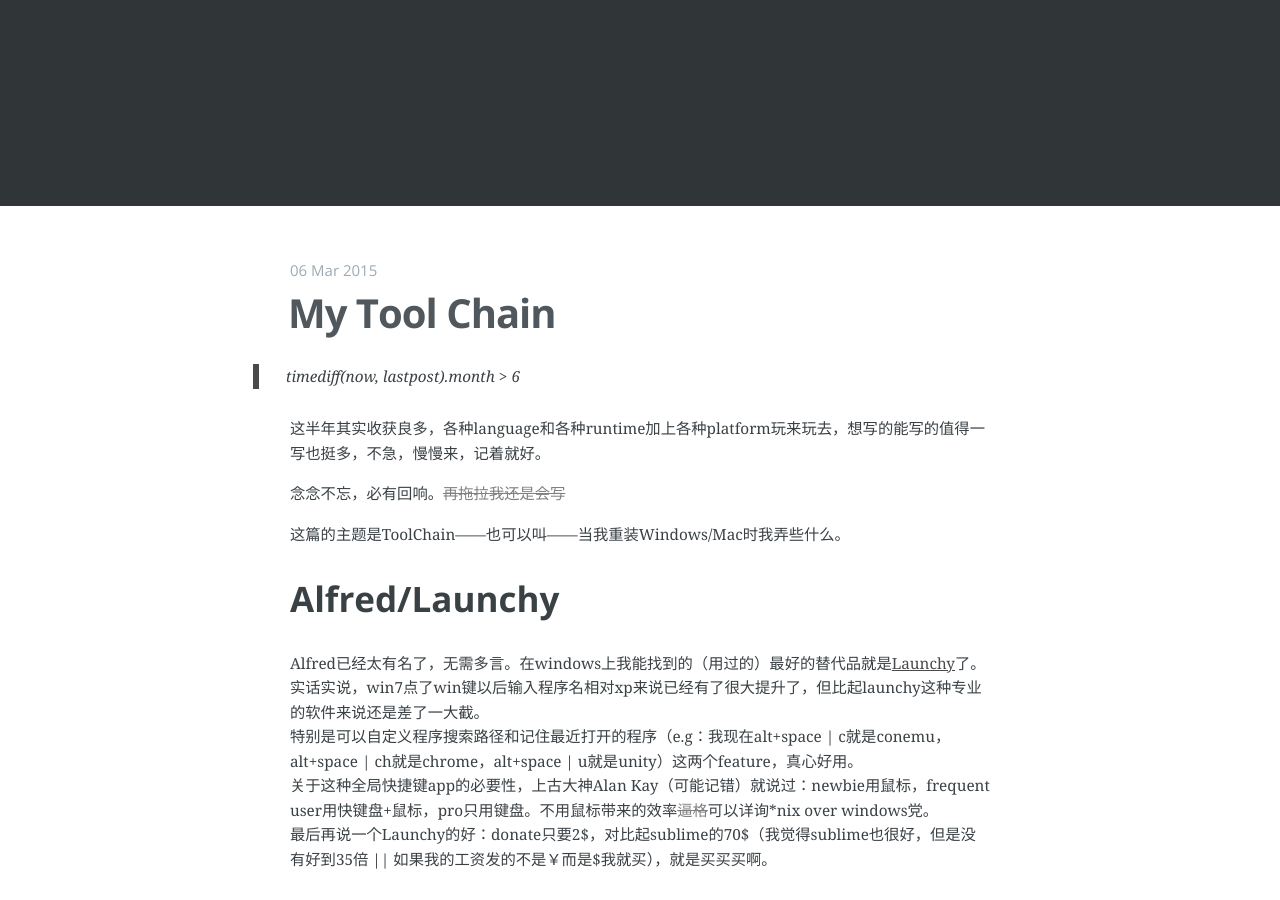
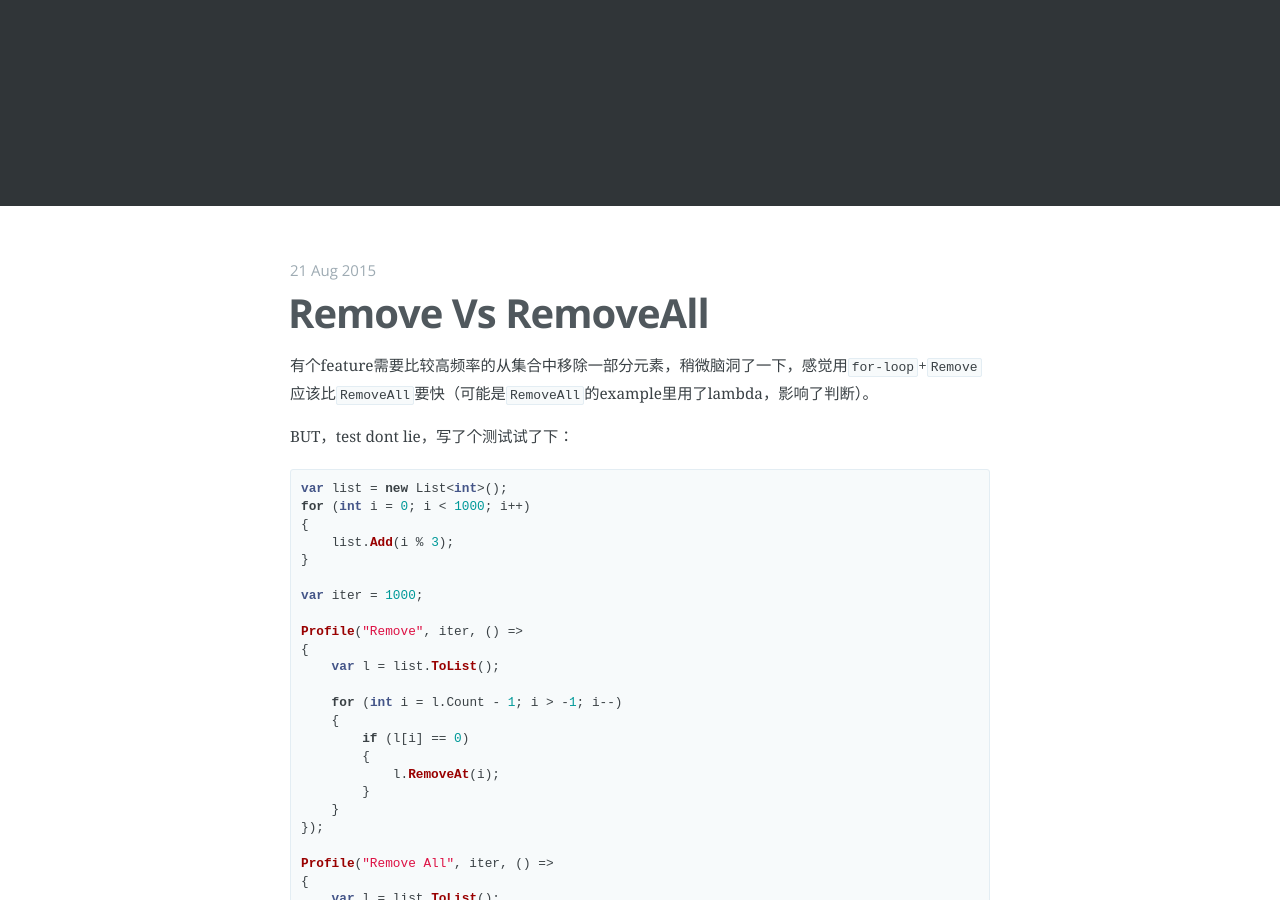
Before and after one commit to rhapsodyn/rhapsodyn.github.com, a Jekyll site: the page built from index.html, in a window 1280 px wide and 900 px high, scrolled down 334 px. Built offline with Jekyll 4.4.1, drawn with Linux system fonts in a browser that asks for light colours; Markdown is read by kramdown in place of the engine named in the settings; the list of posts is cut into pages by our own code; some of the changed text lies outside the part shown.

Commit message:
New Post
And new way to generate rss

```diff
--- a/_layouts/default.html
+++ b/_layouts/default.html
@@ -26,7 +26,7 @@
     {{ content }}
 
     <footer class="site-footer">
-        <a class="subscribe icon-feed" href="{{ site.url }}/rss.xml"><span class="tooltip">Subscribe!</span></a>
+        <a class="subscribe icon-feed" href="{{ site.url }}/feed.xml"><span class="tooltip">Subscribe!</span></a>
         <div class="inner">
              <section class="copyright">All content copyright <a href="{{ site.url }}"></a> &copy; {{date format="YYYY"}} &bull; All rights reserved.</section>
              <section class="poweredby">Made with Jekyll using <a href="http://github.com/rosario/kasper">Kasper theme</a></section>
--- /dev/null
+++ b/_posts/2015-08-21-remove-vs-removeall.md
@@ -0,0 +1,45 @@
+---
+layout: post
+title: Remove Vs RemoveAll
+date: 2015-08-21
+categories: tech
+publish: true
+---
+
+有个feature需要比较高频率的从集合中移除一部分元素，稍微脑洞了一下，感觉用`for-loop`+`Remove`应该比`RemoveAll`要快（可能是`RemoveAll`的example里用了lambda，影响了判断）。
+
+BUT，test dont lie，写了个测试试了下：
+
+{% highlight csharp %}
+var list = new List<int>();
+for (int i = 0; i < 1000; i++)
+{
+    list.Add(i % 3);
+}
+
+var iter = 1000;
+
+Profile("Remove", iter, () =>
+{
+    var l = list.ToList();
+
+    for (int i = l.Count - 1; i > -1; i--)
+    {
+        if (l[i] == 0)
+        {
+            l.RemoveAt(i);
+        }
+    }
+});
+
+Profile("Remove All", iter, () =>
+{
+    var l = list.ToList();
+
+    l.RemoveAll(item => item == 0);
+});
+{% endhighlight %}
+
+结果`RemoveAll`效率要比`Remove`高好几倍，找了[源代码](http://referencesource.microsoft.com/#mscorlib/system/collections/generic/list.cs,842)扫了一下：`RemoveAll`是`O(n)`且只有一次`Array.Clear`，`RemoveAt`却每次都要`Array.Copy`（压缩空隙的操作），结果显而易见。<del style="color: gray">严格来说，我是在Unity做的测试，但读的是.Net的源代码，好像有点不严谨</del>
+
+**So，Once More：Test dont lie，Code dont lie。**
```
Also changed, not shown: _posts/2015-03-06-my-tool-chain.md (+5 -1 lines), feed.xml (added, +27 -0 lines).
